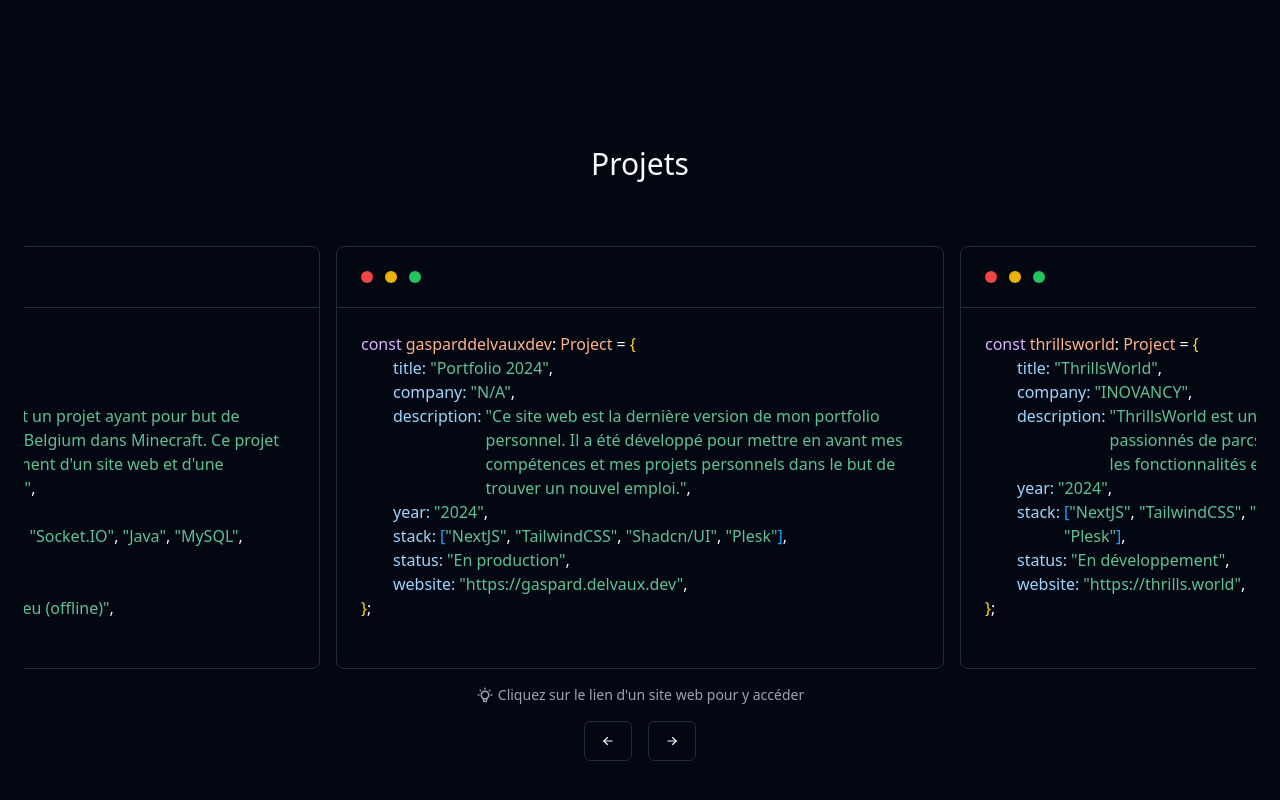
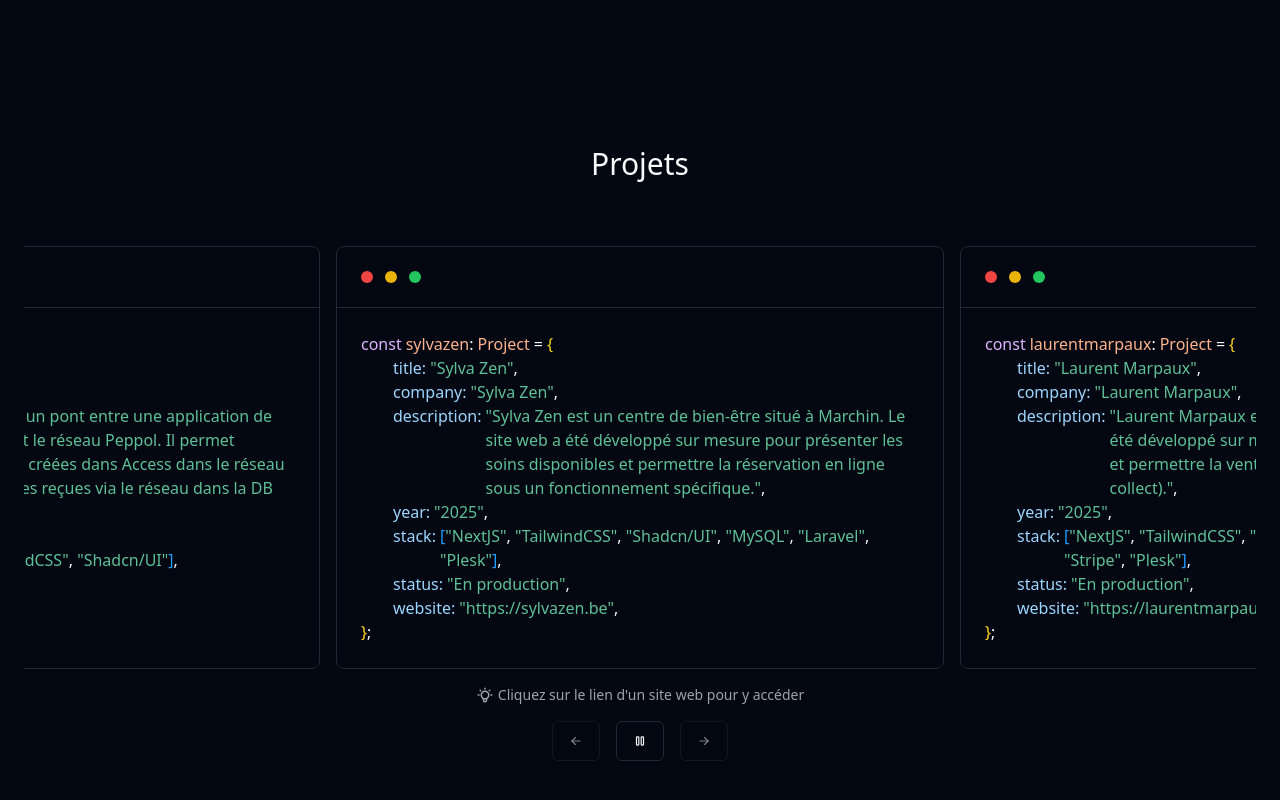
Before and after one commit to gasparddelvaux/dx-portfolio, a Next.js app: page / in a window 1280 px wide. Shown: the part 3783-4583 px from the top of the page. Built offline with nearby package versions, Linux system fonts and the light colour scheme.

Commit message:
Update dependencies and add embla-carousel-autoplay
Upgraded various dependencies including Next.js, Radix UI, and Floating UI packages to their latest versions. Added 'embla-carousel-autoplay' to dependencies and removed 'react-syntax-highlighter'.

```diff
--- a/package.json
+++ b/package.json
@@ -16,13 +16,13 @@
     "class-variance-authority": "^0.7.0",
     "clsx": "^2.1.1",
     "embla-carousel-auto-scroll": "^8.2.1",
+    "embla-carousel-autoplay": "^8.6.0",
     "embla-carousel-react": "^8.2.1",
     "lucide-react": "^0.439.0",
-    "next": "14.2.9",
+    "next": "^14.2.32",
     "next-themes": "^0.3.0",
     "react": "^18",
     "react-dom": "^18",
-    "react-syntax-highlighter": "^15.5.0",
     "tailwind-merge": "^2.5.2",
     "tailwindcss-animate": "^1.0.7"
   },
--- a/src/components/home/projects.tsx
+++ b/src/components/home/projects.tsx
@@ -6,12 +6,76 @@
   CarouselItem,
 } from "@/components/ui/carousel";
 import { Code } from "@/types/ui";
-import { IconArrowLeft, IconArrowRight, IconBulb } from "@tabler/icons-react";
-import React from "react";
+import {
+  IconArrowLeft,
+  IconArrowRight,
+  IconBulb,
+  IconPlayerPause,
+  IconPlayerPlay,
+} from "@tabler/icons-react";
+import React, { useEffect } from "react";
 import { Button } from "../ui/button";
 import CodeBlock from "./code";
+import Autoplay from "embla-carousel-autoplay";
 
 const projects: Code[] = [
+  {
+    variableName: "accesstopeppol",
+    type: "Project",
+    content: {
+      title: "Access To Peppol",
+      company: "Pyramidal SRL",
+      description:
+        "Access To Peppol est un pont entre une application de comptabilité Access et le réseau Peppol. Il permet d'envoyer les factures créées dans Access dans le réseau et d'ajouter les factures reçues via le réseau dans la DB Access.",
+      year: "2025",
+      stack: ["NodeJS", "NextJS", "TailwindCSS", "Shadcn/UI"],
+      status: "En production",
+      website: "accesstopeppol.local",
+    },
+  },
+  {
+    variableName: "sylvazen",
+    type: "Project",
+    content: {
+      title: "Sylva Zen",
+      company: "Sylva Zen",
+      description:
+        "Sylva Zen est un centre de bien-être situé à Marchin. Le site web a été développé sur mesure pour présenter les soins disponibles et permettre la réservation en ligne sous un fonctionnement spécifique.",
+      year: "2025",
+      stack: [
+        "NextJS",
+        "TailwindCSS",
+        "Shadcn/UI",
+        "MySQL",
+        "Laravel",
+        "Plesk",
+      ],
+      status: "En production",
+      website: "https://sylvazen.be",
+    },
+  },
+  {
+    variableName: "laurentmarpaux",
+    type: "Project",
+    content: {
+      title: "Laurent Marpaux",
+      company: "Laurent Marpaux",
+      description:
+        "Laurent Marpaux est un patissier belge. Son site web a été développé sur mesure pour présenter son savoir-faire et permettre la vente de ses produits en ligne (click & collect).",
+      year: "2025",
+      stack: [
+        "NextJS",
+        "TailwindCSS",
+        "Shadcn/UI",
+        "MySQL",
+        "Laravel",
+        "Stripe",
+        "Plesk",
+      ],
+      status: "En production",
+      website: "https://laurentmarpaux.be",
+    },
+  },
   {
     variableName: "gasparddelvauxdev",
     type: "Project",
@@ -19,7 +83,7 @@
       title: "Portfolio 2024",
       company: "N/A",
       description:
-        "Ce site web est la dernière version de mon portfolio personnel. Il a été développé pour mettre en avant mes compétences et mes projets personnels dans le but de trouver un nouvel emploi.",
+        "Ce site web est la dernière version de mon portfolio personnel. Il a été développé pour mettre en avant mes compétences et mes projets personnels afin de présenter mon travail et mes réalisations.",
       year: "2024",
       stack: ["NextJS", "TailwindCSS", "Shadcn/UI", "Plesk"],
       status: "En production",
@@ -52,7 +116,7 @@
     type: "Project",
     content: {
       title: "SinglePost",
-      company: "Pyramidal SPRL",
+      company: "Pyramidal SRL",
       description:
         "SinglePost est une application web permettant de publier sur tous les réseaux sociaux connectés en une seule fois. Elle permet également de programmer des publications, etc.",
       year: "2024",
@@ -64,8 +128,8 @@
         "Laravel",
         "Plesk",
       ],
-      status: "En développement",
-      website: "https://thrills.world",
+      status: "Annulé",
+      website: "https://singlepost.app",
     },
   },
   {
@@ -73,7 +137,7 @@
     type: "Project",
     content: {
       title: "MyPyramidal",
-      company: "Pyramidal SPRL",
+      company: "Pyramidal SRL",
       description:
         "MyPyramidal est l'espace client de Pyramidal. Il permet aux clients de gérer leurs sites web, de demander facilement des modifications sur leur site, de consulter les statistiques de leur site, etc.",
       year: "2023",
@@ -125,10 +189,10 @@
     variableName: "f2architecte.be",
     type: "Project",
     content: {
-      title: "f2architecte.be",
+      title: "F2 Architecte",
       company: "F2 Architecte",
       description:
-        "f2architecte.be est le site web de l'architecte de M. FILIPUCCI Frédéric, architecte Belge. Le site a été développé pour mettre en avant les projets et les réalisations de l'architecte.",
+        "f2architecte.be est le site web de l'architecte de M. FILIPUCCI Frédéric, architecte Belge. Le site a été développé pour mettre en avant les projets et les réalisations de ce dernier.",
       year: "2021",
       stack: ["Wordpress", "Elementor", "SEO & Analytics", "MySQL", "Plesk"],
       status: "En production",
@@ -136,10 +200,24 @@
     },
   },
   {
+    variableName: "pyramidal.be",
+    type: "Project",
+    content: {
+      title: "Pyramidal (Site vitrine)",
+      company: "Pyramidal SRL",
+      description:
+        "pyramidal.be est le site web de Pyramidal SRL, une agence web spécialisée dans la création de sites et applications web sur mesure. Le site a été développé pour mettre en avant les projets et les réalisations de l'agence.",
+      year: "2021",
+      stack: ["HTML", "CSS", "JavaScript", "Plesk"],
+      status: "En production",
+      website: "https://pyramidal.be",
+    },
+  },
+  {
     variableName: "emilievanlaethem.be",
     type: "Project",
     content: {
-      title: "emilievanlaethem.be",
+      title: "Emilie Van Laethem",
       company: "Emilie Van Laethem",
       description:
         "emilievanlaethem.be est le site web personnel d'Emilie Van Laethem, une professeure de chant. Le site a été développé pour mettre en avant les activités et les projets d'Emilie.",
@@ -147,6 +225,32 @@
       stack: ["Wordpress", "Elementor", "SEO & Analytics", "MySQL", "Plesk"],
       status: "En production",
       website: "https://emilievanlaethem.be",
+    },
+  },
+  {
+    variableName: "universcloud",
+    type: "Project",
+    content: {
+      title: "UniversCloud",
+      company: "UniversCloud",
+      description:
+        "UniversCloud était un hébergeur cloud & gaming novateur. Cet hébergeur venait avec un site vitrine et un espace client complexe (gestion des services, facturation, support).",
+      year: "2019",
+      stack: [
+        "WHMCS",
+        "HTML",
+        "CSS",
+        "JavaScript",
+        "RestAPI",
+        "Virtualizor",
+        "Pterodactyl",
+        "Linux (Ubuntu)",
+        "NodeJS",
+        "MySQL",
+        "Plesk",
+      ],
+      status: "Annulé",
+      website: "https://my.universcloud.be (offline)",
     },
   },
   {
@@ -167,7 +271,7 @@
         "MySQL",
         "Plesk",
       ],
-      status: "En pause",
+      status: "Annulé",
       website: "https://walibi-minecraft.eu (offline)",
     },
   },
@@ -175,22 +279,62 @@
 
 export default function Projects() {
   const [api, setApi] = React.useState<CarouselApi>();
+  const [isPlaying, setIsPlaying] = React.useState(true);
 
-  function Control(action: "prev" | "next") {
+  function Control(action: "prev" | "next" | "startStop") {
     if (api) {
-      if (action === "prev") {
-        api.scrollPrev();
+      if (action === "prev" && !isPlaying) {
+        if (api.selectedScrollSnap() > 0) {
+          api.scrollPrev();
+        } else {
+          api.scrollTo(projects.length - 1);
+        }
       }
-      if (action === "next") {
-        api.scrollNext();
+      if (action === "next" && !isPlaying) {
+        if (api.selectedScrollSnap() < projects.length - 1) {
+          api.scrollNext();
+        } else {
+          api.scrollTo(0);
+        }
+      }
+      if (action === "startStop") {
+        if (isPlaying) {
+          api.plugins().autoplay.stop();
+        } else {
+          api.plugins().autoplay.play();
+        }
       }
     }
   }
 
+  useEffect(() => {
+    if (!api) {
+      return;
+    }
+
+    api.on("autoplay:play", () => {
+      setIsPlaying(true);
+    });
+    api.on("autoplay:stop", () => {
+      setIsPlaying(false);
+    });
+  });
+
   return (
     <section className="container px-6 mx-auto mt-32 pt-40" id="projects">
       <h3 className="text-3xl font-medium text-center">{"Projets"}</h3>
-      <Carousel className="mt-16" setApi={setApi} opts={{ loop: true }}>
+      <Carousel
+        className="mt-16"
+        setApi={setApi}
+        plugins={[
+          Autoplay({
+            delay: 5000,
+            stopOnInteraction: false,
+            stopOnFocusIn: false,
+            stopOnMouseEnter: true,
+          }),
+        ]}
+      >
         <CarouselContent>
           {projects.map((project, index) => (
             <CarouselItem key={index} className="lg:basis-1/2">
@@ -204,10 +348,25 @@
         Cliquez sur le lien d&apos;un site web pour y accéder
       </p>
       <div className="w-full flex items-center justify-center gap-4 mt-4">
-        <Button onClick={() => Control("prev")} variant="outline">
+        <Button
+          onClick={() => Control("prev")}
+          variant="outline"
+          disabled={isPlaying}
+        >
           <IconArrowLeft size={14} />
         </Button>
-        <Button onClick={() => Control("next")} variant="outline">
+        <Button onClick={() => Control("startStop")} variant="outline">
+          {isPlaying ? (
+            <IconPlayerPause size={14} />
+          ) : (
+            <IconPlayerPlay size={14} />
+          )}
+        </Button>
+        <Button
+          onClick={() => Control("next")}
+          variant="outline"
+          disabled={isPlaying}
+        >
           <IconArrowRight size={14} />
         </Button>
       </div>
```
Also changed, not shown: 1 other file (tests, documents, lock files or other folders).
